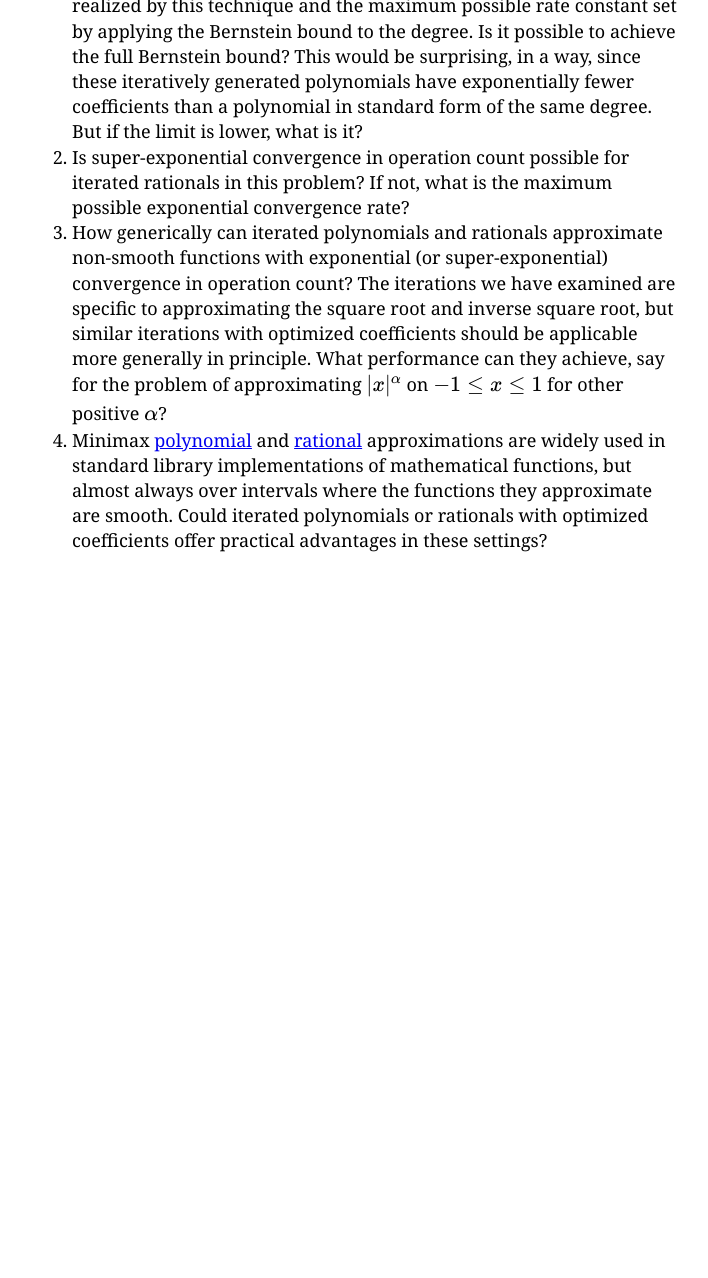
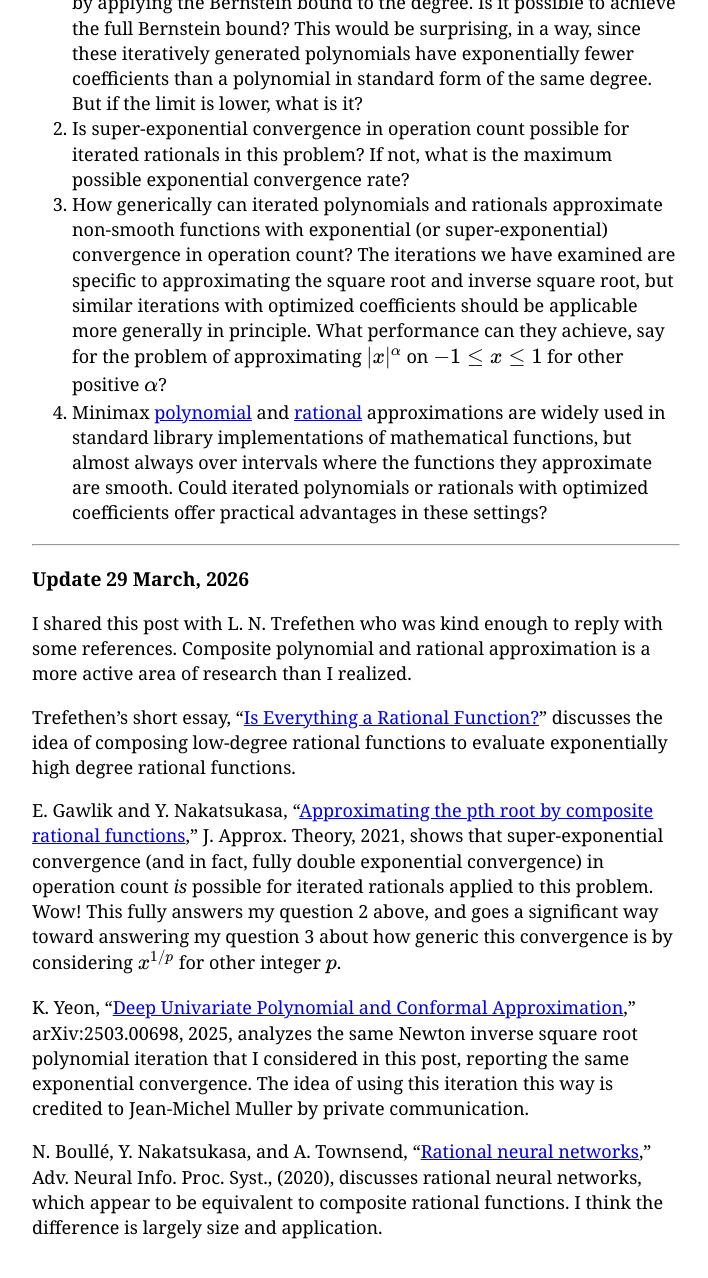
Before and after one commit to jwmerrill/jwmerrill.github.io, a Jekyll site: the page built from _posts/2026-03-27-polynomial-approximation-operation-count.md, in a window 1280 px wide and 1400 px high, scrolled down 4368 px. Shown: the top 1278 px of the window, without its empty margins (32-740 px from the left). Built offline with Jekyll 4.4.1, drawn with Linux system fonts in a browser that asks for light colours; before the commit the page ends 5082 px from its top, so only the background shows below that; some of the changed text lies outside the part shown.

Commit message:
Add updates sections

```diff
--- a/_posts/2026-03-27-polynomial-approximation-operation-count.md
+++ b/_posts/2026-03-27-polynomial-approximation-operation-count.md
@@ -77,16 +77,30 @@ After some early experiments, I have not yet observed such super-exponential con
   y_{n+1} = \frac{1}{2}\left(y_n+\frac{x}{y_n}\right),
 </div>
 
-which can be derived by applying Newton's method to the function <span class="mathquill-embedded-latex">f(y)=y^2-x</span>. This iteration evaluates a rational function of degree <span class="mathquill-embedded-latex">2^n-1</span> (in both numerator and denominator) after <span class="mathquill-embedded-latex">n</span> iterations, using 3 operations per iteration (counting division as one operation). Using this iteration to approximate the absolute value through <span class="mathquill-embedded-latex">|x|=\sqrt{x^2}</span>, starting with <span class="mathquill-embedded-latex">y_0 = 1</span>, the maximum absolute error always [appears](https://www.desmos.com/calculator/krvncwb8mf) to occur at x=0. This makes the error particularly easy to analyze: it is <span class="mathquill-embedded-latex">2^{-n}</span> after <span class="mathquill-embedded-latex">n</span> iterations. Exponential convergence, with rate constant 0.30 decimal digits per iteration (0.10 digits per operation). This is faster than the polynomial inverse square root iteration above, but not super-exponential.
+which can be derived by applying Newton's method to the function <span class="mathquill-embedded-latex">f(y)=y^2-x</span>. This iteration evaluates a rational function of type <span class="mathquill-embedded-latex">(2^{n-1},\, 2^{n-1}-1)</span> after <span class="mathquill-embedded-latex">n</span> iterations, using 3 operations per iteration (counting division as one operation). Using this iteration to approximate the absolute value through <span class="mathquill-embedded-latex">|x|=\sqrt{x^2}</span>, starting with <span class="mathquill-embedded-latex">y_0 = 1</span>, the maximum absolute error always [appears](https://www.desmos.com/calculator/krvncwb8mf) to occur at x=0. This makes the error particularly easy to analyze: it is <span class="mathquill-embedded-latex">2^{-n}</span> after <span class="mathquill-embedded-latex">n</span> iterations. Exponential convergence, with rate constant 0.30 decimal digits per iteration (0.10 digits per operation). This is faster than the polynomial inverse square root iteration above, but not super-exponential.
 
 How might this be improved with optimized coefficients per iteration? The Newman bound on degree, suggesting that super-exponential convergence in operation count may be possible, seems unlikely to be realizable to me, but I don't yet know a lower bound than that.
 
 I have suggested optimizing coefficients in polynomial and rational iterations. This is likely to be a challenging optimization problem because the maximum absolute error is a highly nonlinear function of these coefficients. However, I see some reason for optimism. Polynomial and rational iterations of the type I am describing are very similar to the layers of neural networks, and in fact, there has already been substantial research on polynomial neural networks. When compared to the neural networks that are being trained successfully for machine learning and artificial intelligence, the iterations I am describing are very small networks.
 
-The central observation of this post is simple: the classical convergence rates for polynomial and rational approximation are stated in terms of degree, but degree is not the same as computational cost. When measured by operation count, iterated polynomial maps can achieve exponential convergence for problems where fixed-degree polynomials converge only linearly and fixed-degree rationals converge only root-exponentially. Whether the full potential of this approach can be realized is an open question.
+The central observation of this post is simple: the classical convergence rates for polynomial and rational approximation are stated in terms of degree, but degree is not the same as computational cost. When measured by operation count, iterated polynomial maps can achieve exponential convergence for problems where fixed-degree polynomials converge only linearly and fixed-degree rationals converge only root-exponentially. Exploring the full potential of this approach is an active area of research.
 
 At this stage, I have many more questions than answers, and I will close with a list of them:
 1. We have seen that Newton's iteration for the inverse square root achieves full exponential convergence in operation count for the problem of approximating <span class="mathquill-embedded-latex">\left|x\right|</span> on the interval <span class="mathquill-embedded-latex">-1 \le x \le 1</span> by a polynomial. There is a factor of 2.7 gap between the rate constant realized by this technique and the maximum possible rate constant set by applying the Bernstein bound to the degree. Is it possible to achieve the full Bernstein bound? This would be surprising, in a way, since these iteratively generated polynomials have exponentially fewer coefficients than a polynomial in standard form of the same degree. But if the limit is lower, what is it?
 2. Is super-exponential convergence in operation count possible for iterated rationals in this problem? If not, what is the maximum possible exponential convergence rate?
 3. How generically can iterated polynomials and rationals approximate non-smooth functions with exponential (or super-exponential) convergence in operation count? The iterations we have examined are specific to approximating the square root and inverse square root, but similar iterations with optimized coefficients should be applicable more generally in principle. What performance can they achieve, say for the problem of approximating <span class="mathquill-embedded-latex">|x|^{\alpha}</span> on <span class="mathquill-embedded-latex">-1 \le x \le 1</span> for other positive <span class="mathquill-embedded-latex">\alpha</span>?
 4. Minimax [polynomial](https://github.com/search?q=repo%3AJuliaMath%2Fopenlibm+polynomial&type=code) and [rational](https://github.com/search?q=repo%3AJuliaMath%2Fopenlibm%20rational&type=code) approximations are widely used in standard library implementations of mathematical functions, but almost always over intervals where the functions they approximate are smooth. Could iterated polynomials or rationals with optimized coefficients offer practical advantages in these settings?
+
+----
+
+### Update 29 March, 2026
+
+I shared this post with L. N. Trefethen who was kind enough to reply with some references. Composite polynomial and rational approximation is a more active area of research than I realized.
+
+Trefethen's short essay, "[Is Everything a Rational Function?](https://people.maths.ox.ac.uk/trefethen/9rational.pdf)" discusses the idea of composing low-degree rational functions to evaluate exponentially high degree rational functions.
+
+E. Gawlik and Y. Nakatsukasa, "[Approximating the pth root by composite rational functions](https://doi.org/10.1016/j.jat.2021.105577)," J. Approx. Theory, 2021, shows that super-exponential convergence (and in fact, fully double exponential convergence) in operation count _is_ possible for iterated rationals applied to this problem. Wow! This fully answers my question 2 above, and goes a significant way toward answering my question 3 about how generic this convergence is by considering <span class="mathquill-embedded-latex">x^{1/p}</span> for other integer <span class="mathquill-embedded-latex">p</span>.
+
+K. Yeon, "[Deep Univariate Polynomial and Conformal Approximation](https://arxiv.org/abs/2503.00698)," arXiv:2503.00698, 2025, analyzes the same Newton inverse square root polynomial iteration that I considered in this post, reporting the same exponential convergence. The idea of using this iteration this way is credited to Jean-Michel Muller by private communication.
+
+N. Boullé, Y. Nakatsukasa, and A. Townsend, "[Rational neural networks](https://proceedings.neurips.cc/paper_files/paper/2020/file/a3f390d88e4c41f2747bfa2f1b5f87db-Paper.pdf)," Adv. Neural Info. Proc. Syst., (2020), discusses rational neural networks, which appear to be equivalent to composite rational functions. I think the difference is largely size and application.
```
Also changed, not shown: _posts/2026-03-21-newtons-method-geometric-series.md (+17 -1 lines).
